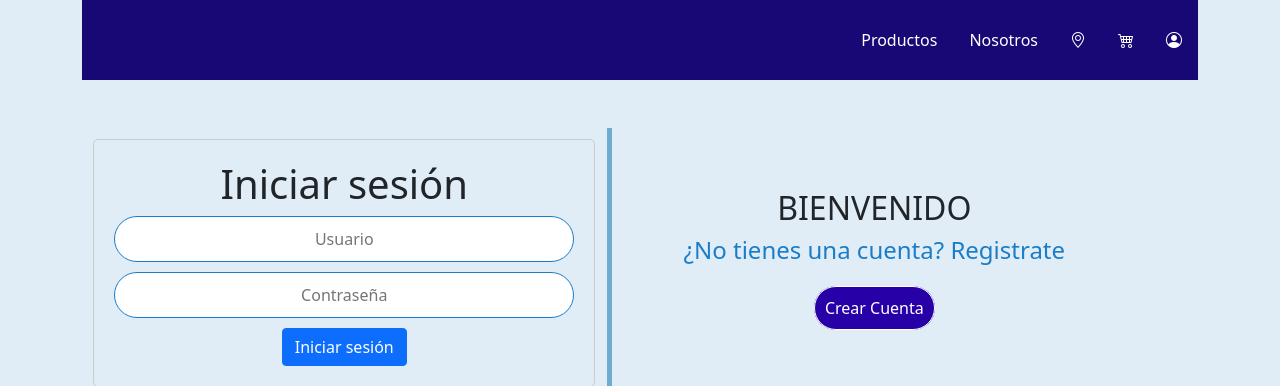
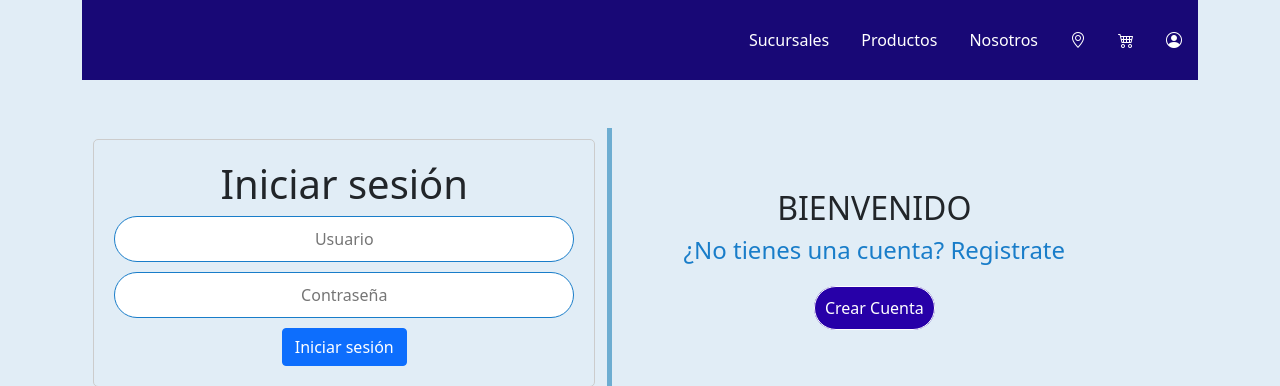
Before and after one commit to MartinOrtega22/PROYECTO-LAB-PROG-WEB, a PHP site: page /Login.html in a window 1280 px wide. Shown: the top 386 px of the page. Run offline with PHP 8.4, Linux system fonts and the light colour scheme; some libraries are stand-ins or nearby versions.

Commit message:
Modificaciones basicas de diseño de nav y botones

```diff
--- a/CRUDProductos.php
+++ b/CRUDProductos.php
@@ -58,7 +58,7 @@ if ($conn->connect_error) {
         <input type="text">
         <button type="button" class="btn btn-primary">Buscar</button>
 
-        <a href="agregar.php" class="btnAgregar">Agregar</a>
+        <a href="agregar.php" class="btnAgregar">Agregar productos</a>
         <table class="table">
             <tr>
                 <th>ID</th>
--- a/Login.html
+++ b/Login.html
@@ -15,6 +15,9 @@
 <body>
     <div class="container">
         <ul class="nav justify-content-end">
+            <li class="nav-item">
+                <a class="nav-link" aria-current="page" href="#">Sucursales</a>
+            </li>
             <li class="nav-item">
                 <a class="nav-link active" aria-current="page" href="#">Productos</a>
             </li>
--- a/Sucursales.html
+++ b/Sucursales.html
@@ -13,6 +13,9 @@
 <body>
     <div class="container">
         <ul class="nav justify-content-end">
+            <li class="nav-item">
+                <a class="nav-link" aria-current="page" href="#">Sucursales</a>
+            </li>
             <li class="nav-item">
                 <a class="nav-link active" aria-current="page" href="#">Productos</a>
             </li>
--- a/sucursales.php
+++ b/sucursales.php
@@ -1,5 +1,6 @@
 <!DOCTYPE html>
 <html lang="en">
+
 <head>
     <meta charset="UTF-8">
     <meta name="viewport" content="width=device-width, initial-scale=1.0">
@@ -10,9 +11,13 @@
     <link rel="stylesheet" href="https://cdn.jsdelivr.net/npm/bootstrap-icons@1.9.0/font/bootstrap-icons.css">
 
 </head>
+
 <body>
     <div class="container">
         <ul class="nav justify-content-end">
+            <li class="nav-item">
+                <a class="nav-link" aria-current="page" href="#">Sucursales</a>
+            </li>
             <li class="nav-item">
                 <a class="nav-link active" aria-current="page" href="#">Productos</a>
             </li>
@@ -73,4 +78,5 @@
         integrity="sha384-MrcW6ZMFYlzcLA8Nl+NtUVF0sA7MsXsP1UyJoMp4YLEuNSfAP+JcXn/tWtIaxVXM"
         crossorigin="anonymous"></script>
 </body>
+
 </html>
```
Lines whose indentation alone changed are shown as unchanged.
